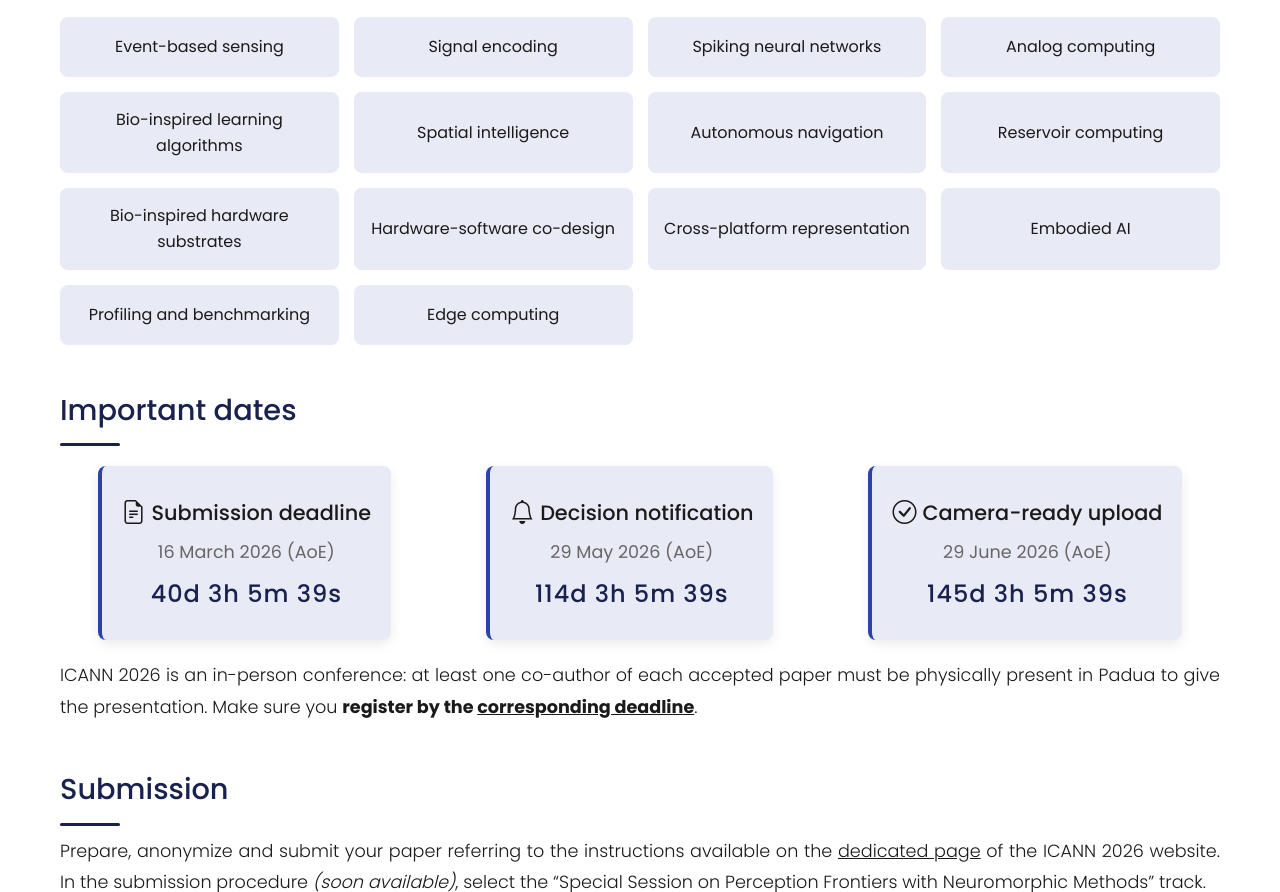
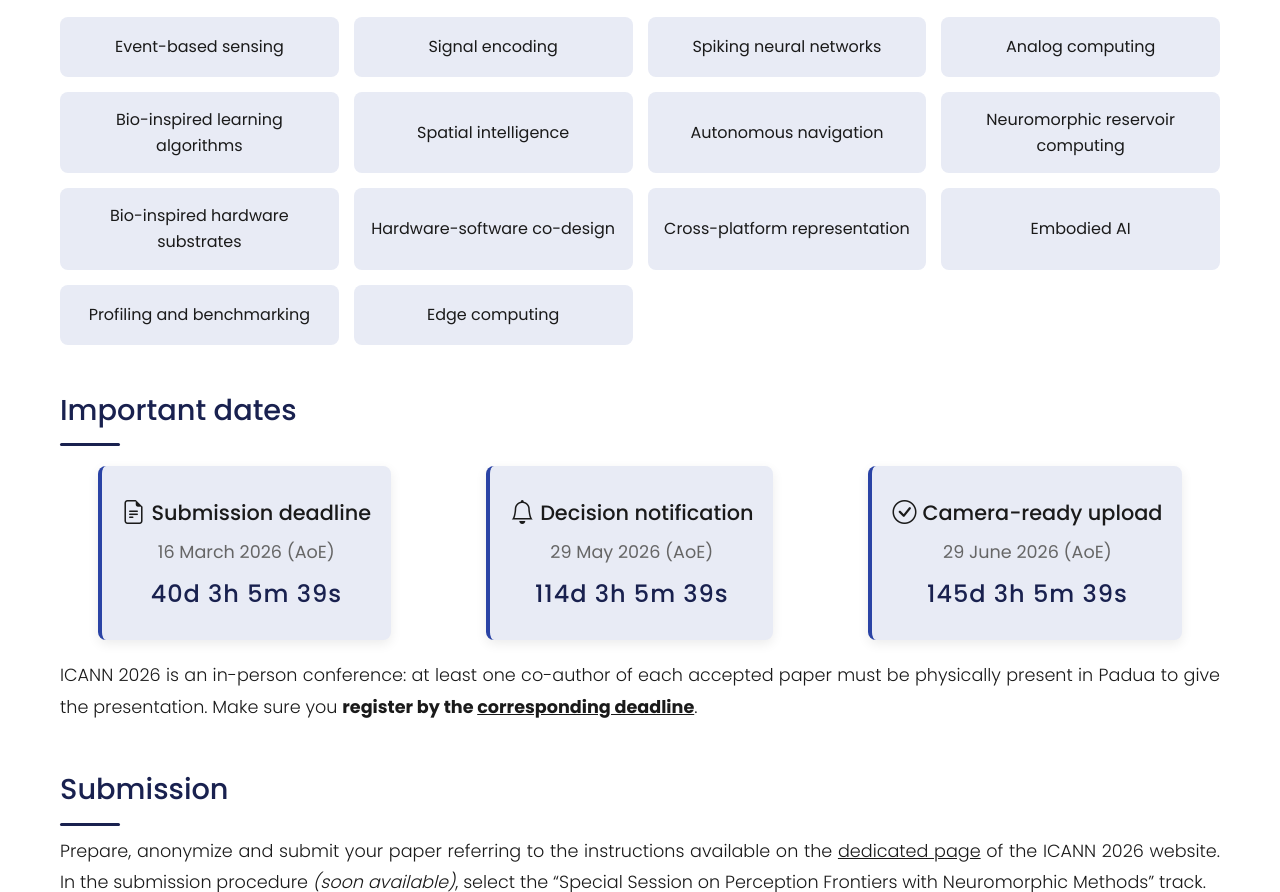
Before and after one commit to VitF/perceptionfrontiers.github.io, a plain HTML site: page index.html in a window 1280 px wide. Shown: the part 928-1820 px from the top of the page. Drawn offline with nearby package versions, Linux system fonts and the light colour scheme.

Commit message:
Topic update

```diff
--- a/index.html
+++ b/index.html
@@ -336,7 +336,7 @@
                 <div class="topic-item">Bio-inspired learning algorithms</div>
                 <div class="topic-item">Spatial intelligence</div>
                 <div class="topic-item">Autonomous navigation</div>
-                <div class="topic-item">Reservoir computing</div>
+                <div class="topic-item">Neuromorphic reservoir computing</div>
                 <div class="topic-item">Bio-inspired hardware substrates</div>
                 <div class="topic-item">Hardware-software co-design</div>
                 <div class="topic-item">Cross-platform representation</div>
```
Also changed, not shown: 1 other file.
